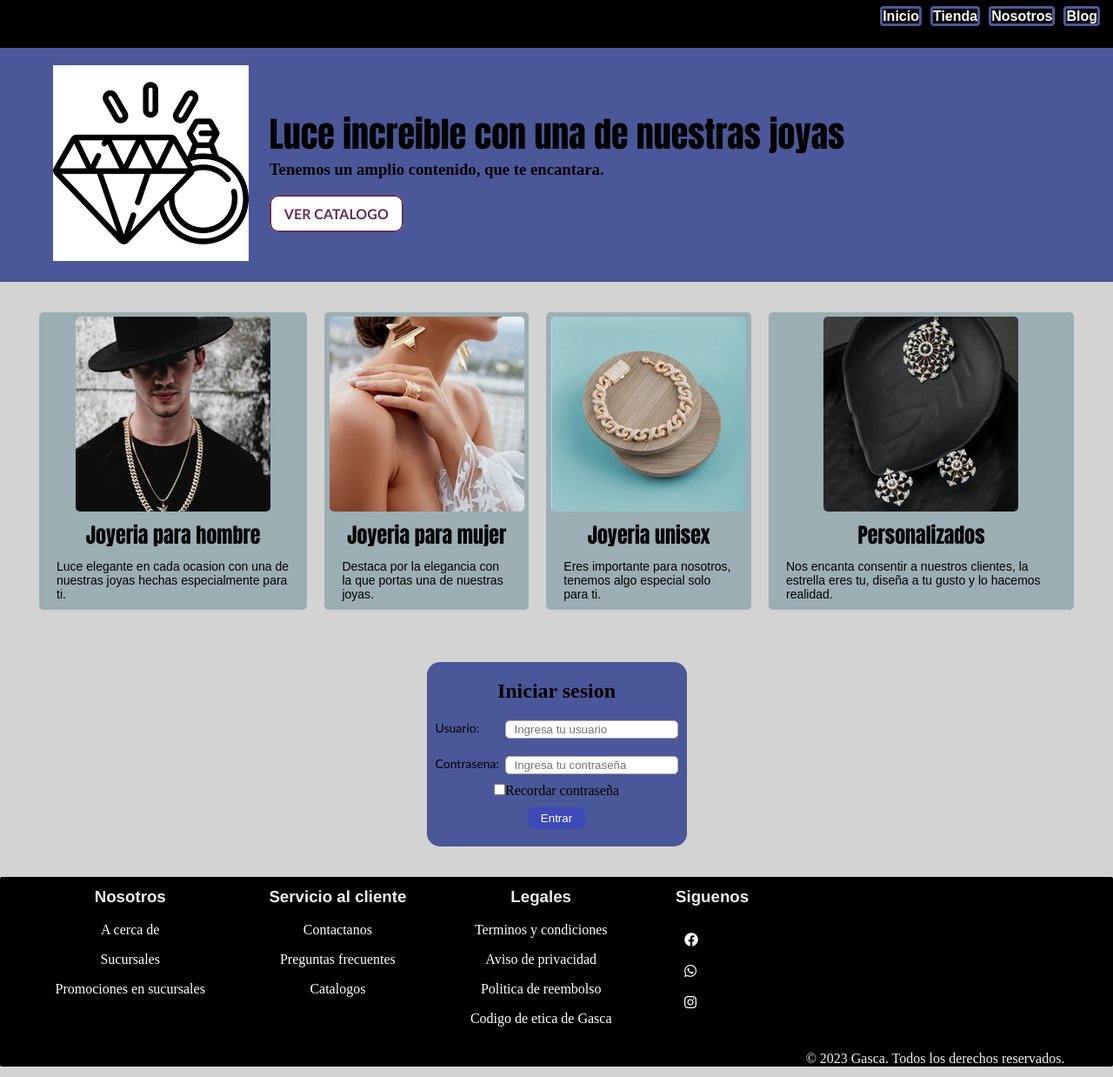
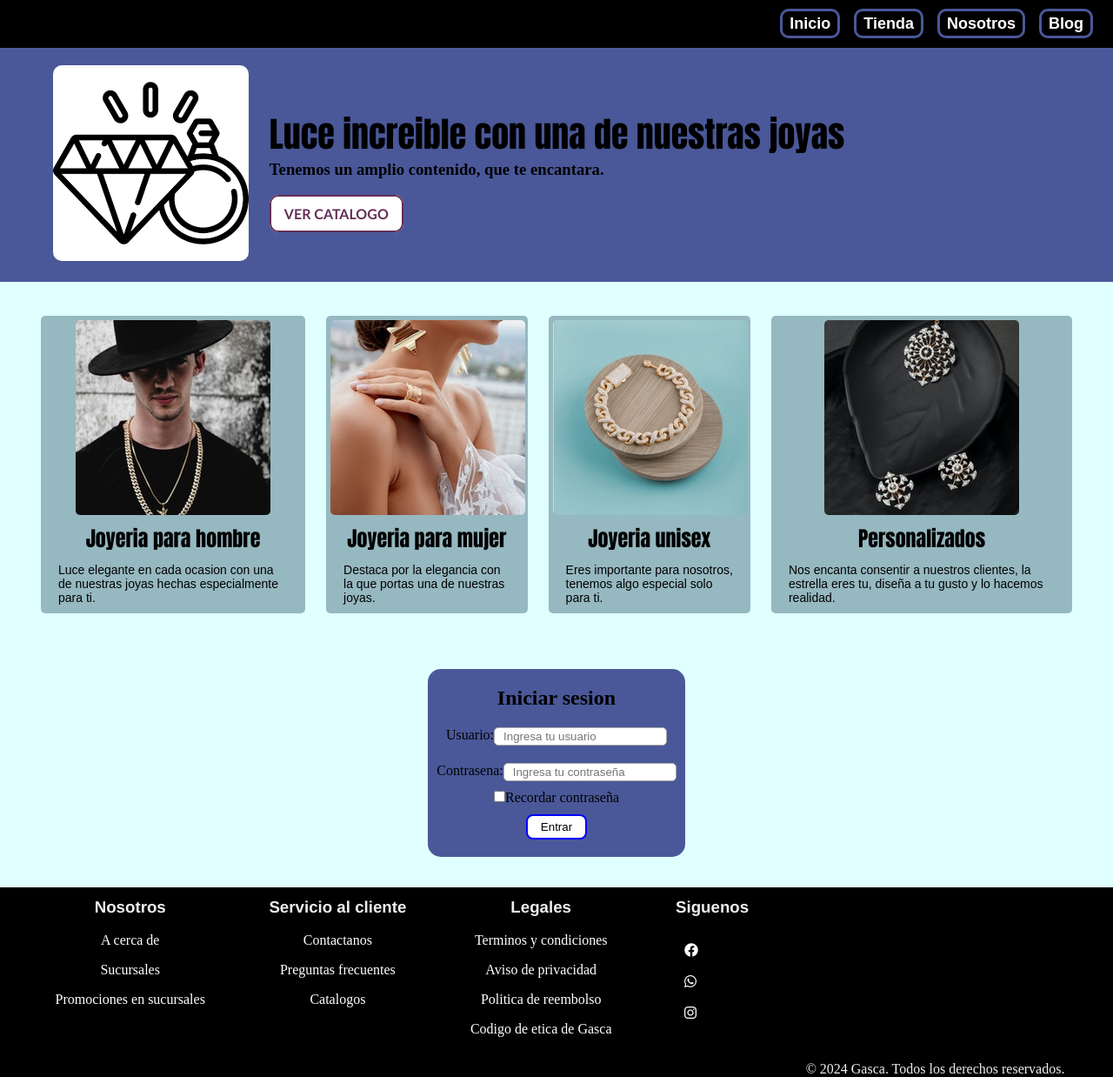
Before and after one commit to gasca14/gasca14.github.io, a plain HTML site: page index.html in a window 1280 px wide. Shown: the whole page at 87% size. Drawn offline with Linux system fonts and the light colour scheme.

Commit message:
cambios
actualizacion

```diff
--- a/assets/style/style.css
+++ b/assets/style/style.css
@@ -7,13 +7,13 @@
 }
 
 body{
-    background-color: lightgray;
+    background-color: lightcyan;
 }
 
 .menu{
     background-color: black;
     font-family: Arial, Helvetica, sans-serif;
-    padding: 5px 10px;
+    padding: 5px 15px;
     height: 55px;
 }
 
@@ -29,20 +29,24 @@ body{
 }
 
 nav ul li{
-    display: inline;
-    padding: 0 5px;
+    /* display: inline; */
+    padding: 7px 8px;
 }
 
 nav ul li a{
     color: white;
     font-weight: bold;
+    font-size: 18px;
+    padding: 4px 8px;
     text-decoration: none;
-    border: #4A5899 solid;
-    border-radius: 4px;
+    border: #4A5899 solid 3px;
+    border-radius: 10px;
 }
 
 nav ul.nav-menu li a:hover{
+    background-color: white;
     color: #642f57;
+    transition: .4s;
 }
 
 .jumbotron{
@@ -54,7 +58,9 @@ nav ul.nav-menu li a:hover{
     text-align: center;
     width: 80%;
 }
-
+.jumbo-image img{
+    border-radius: 10px;
+}
 .jumbotron .container .jumbo-image,
 .jumbotron .container .jumbo-text{
     display: inline-block;
@@ -99,12 +105,12 @@ section{
 }
 
 section article{
-    background-color: #9baeb3;
+    background-color: #96b8c0;
     border-radius: 5px;
-    margin: 0 10px;
+    margin: 4px 12px;
     text-align: center;
     overflow: hidden;
-    max-width: 1000spx;
+    max-width: 500px;
 }
 
 section article img{
@@ -163,10 +169,9 @@ section form .form-control input{
 }
 
 section form .form-control button{
-    border: none;
+    border: solid blue 2px;
     border-radius: 8px;
-    color: #FFFFFF;
-    background-color: rgb(62, 74, 184);
+    background-color:white;
     padding: 5px 15px;
 }
 
@@ -175,8 +180,9 @@ section form .form-control.button{
     justify-content: center;
 }
 section form .form-control button:hover{
-    color: rgb(12, 20, 143) ;
-    opacity: .5s;
+    background-color: blue;
+    color: white ;
+    transition: .5s;
 
 }
 /* footer */
@@ -187,7 +193,7 @@ section form .form-control button:hover{
     display: flex;
     flex-direction: row;
     justify-content: space-evenly;
-    border-radius: 2px;
+    /* border-radius: 2px; */
 }
 .pie-pagina h3{
     font-family: 'Franklin Gothic Medium', 'Arial Narrow', Arial, sans-serif;
@@ -252,7 +258,7 @@ div .boton-e:hover p{
     padding-top: 200px;
 }
 
-
+/* media queryes para que se adapte a dispositivos moviles en diferentes resoluciones */
 @media screen and (max-width: 800px){
     section{
         display: grid;
--- a/index.html
+++ b/index.html
@@ -1,12 +1,13 @@
 <!DOCTYPE html>
-<html lang="en">
+<html lang="es">
 <head>
     <meta charset="UTF-8">
     <meta http-equiv="X-UA-Compatible" content="IE=edge">
     <meta name="viewport" content="width=device-width, initial-scale=1.0">
     <title>Joyeria de Gasca</title>
-    <link rel="icon" type="icon/png" href="/assets/images/logo.png">
-    <link class="icon" rel="stylesheet" href="/assets/style/style.css">
+    <!-- <link rel="icon" type="icon/png" href="/assets/images/logo.png"> -->
+    <link rel="shortcut icon" href="/assets/images/logo.png" type="image/x-icon">
+    <link rel="stylesheet" href="/assets/style/style.css">
     <link rel="stylesheet" href="https://cdnjs.cloudflare.com/ajax/libs/font-awesome/6.1.2/css/all.min.css" integrity="sha512-1sCRPdkRXhBV2PBLUdRb4tMg1w2YPf37qatUFeS7zlBy7jJI8Lf4VHwWfZZfpXtYSLy85pkm9GaYVYMfw5BC1A==" crossorigin="anonymous" referrerpolicy="no-referrer" />
 </head>
 <body>
@@ -33,7 +34,6 @@
                 </div>
             </div>
         </div>
-
         <section>
             <article>
                 <img src="/assets/images/hombre.jpg" alt="joyeria de hombre">
@@ -56,19 +56,18 @@
                 <p>Nos encanta consentir a nuestros clientes, la estrella eres tu, diseña a tu gusto y lo hacemos realidad.</p>
             </article>
         </section>
-
         <section class="formulario">
             <form action="">
                 <div class="form-control">
                     <h1>Iniciar sesion</h1>
                 </div>
                 <div class="form-control">
-                    <span>Usuario:</span>
-                    <input type="text" placeholder="Ingresa tu usuario">
+                    <label for="usuario">Usuario:</label>
+                    <input type="text" id="usuario" placeholder="Ingresa tu usuario" required>
                 </div>
                 <div class="form-control">
-                    <span>Contrasena:</span>
-                    <input type="password" placeholder="Ingresa tu contraseña">
+                    <label for="contraseña">Contrasena:</label>
+                    <input type="password" id="contraseña" placeholder="Ingresa tu contraseña" required>
                 </div>
                 <div class="chek">
                     <label for=""><input type="checkbox">Recordar contraseña</label>
@@ -78,7 +77,6 @@
                 </div>
             </form>
         </section>
-
         <footer class="pie-pagina">
             <div>
                 <h3>Nosotros</h3>
@@ -113,14 +111,13 @@
                         <a class="boton-e" href="#"><i class="fa-brands fa-whatsapp"></i><p>Whatsapp</p></a>
 
                         <a class="boton-e" href="#"><i class="fa-brands fa-instagram"></i><p>Instagram</p></a>
-
                 </div>
             </div>
             <div class="derechos">
-                <p>&copy 2023 Gasca. Todos los derechos reservados. </p>
+                <p>&copy 2024 Gasca. Todos los derechos reservados. </p>
             </div>
         </footer>
-
     </div>
 </body>
+<script src="main.js"></script>
 </html>
--- /dev/null
+++ b/main.js
@@ -0,0 +1,2 @@
+// let nombre = prompt("cual es tu name?")
+// alert("Tu nombre es: " + nombre)
```
